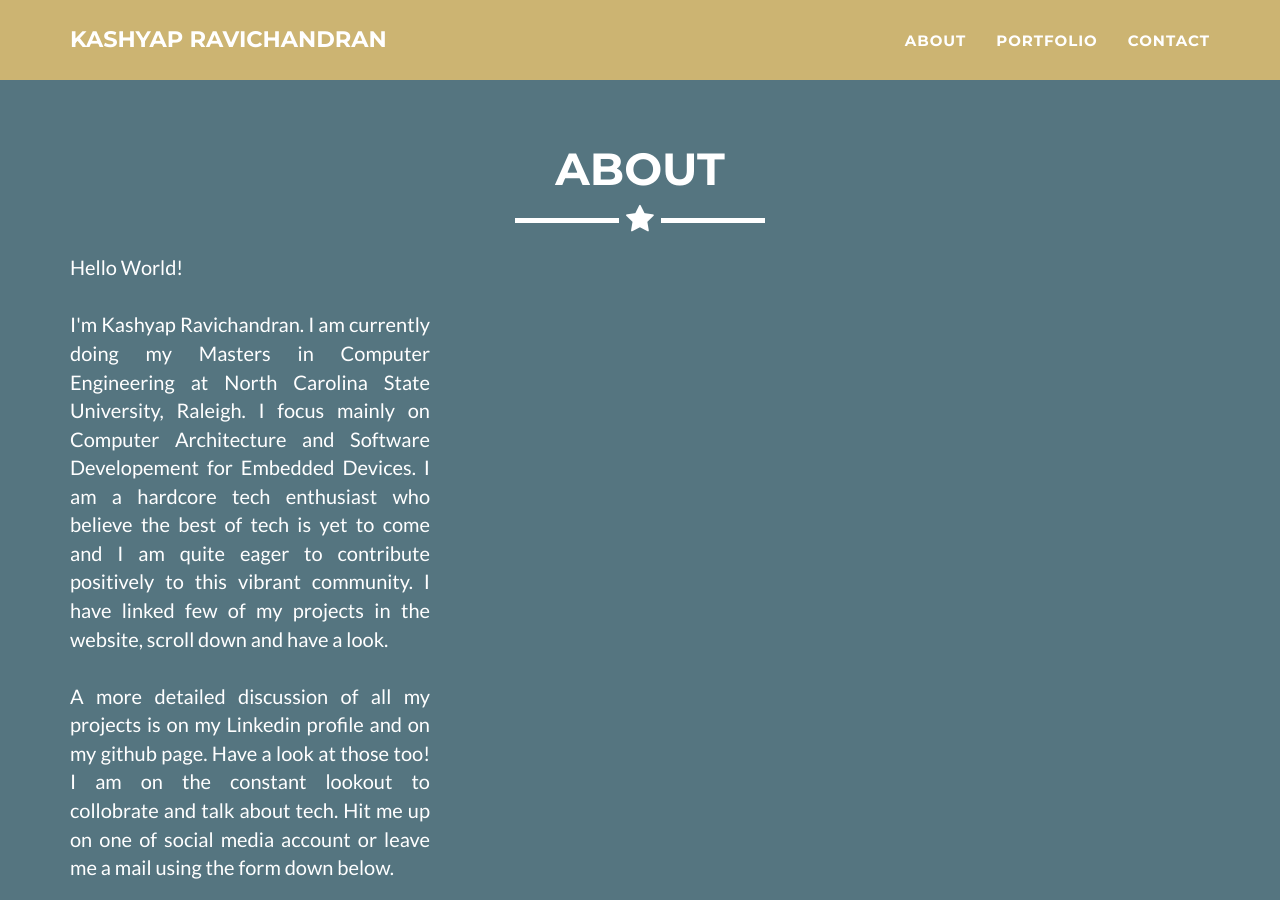
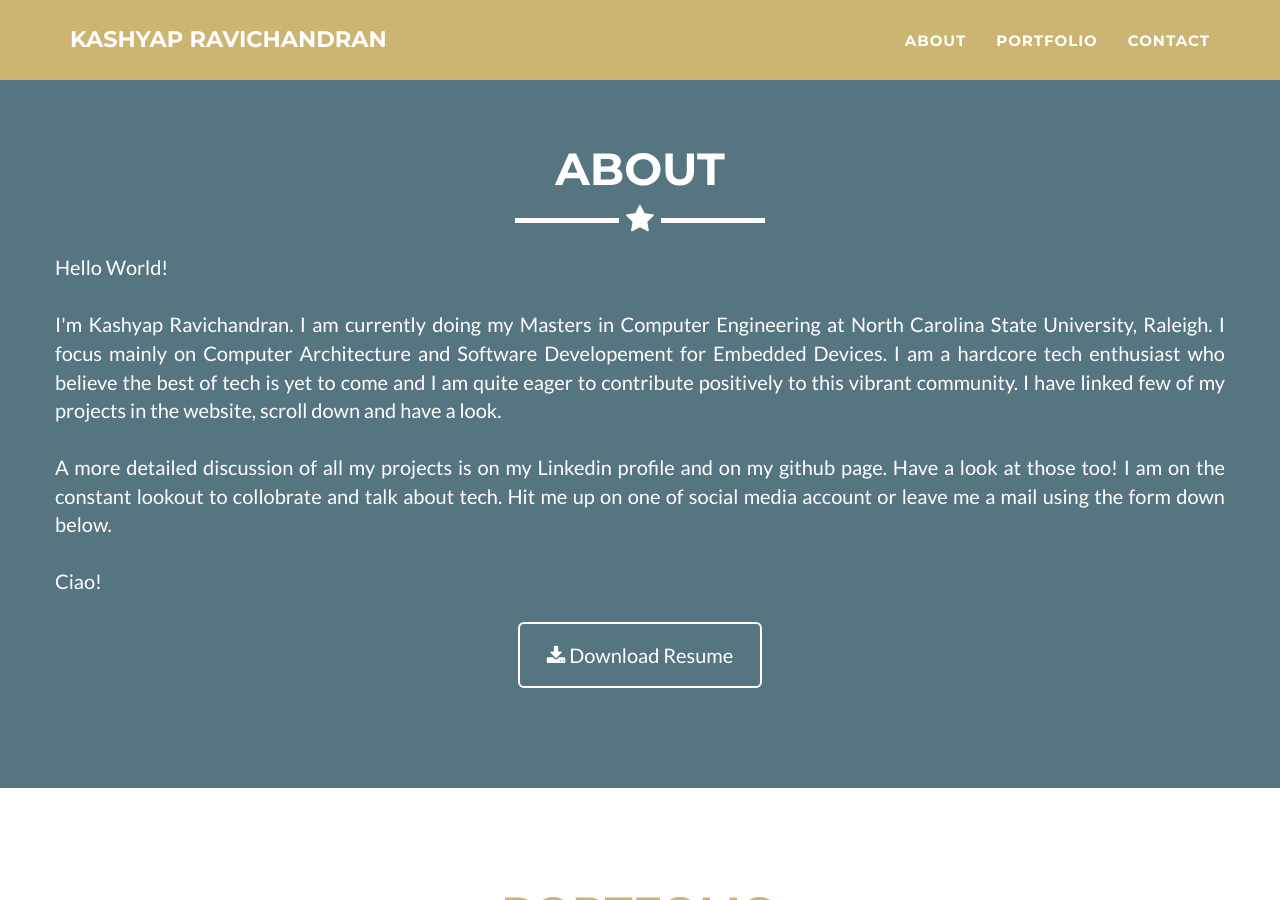
Before and after one commit to kashyapravichandran/kashyapravichandran.github.io, a Jekyll site: the page built from _posts/2014-07-18-project-1.markdown, in a window 1280 px wide and 900 px high, scrolled down 891 px. Built offline with Jekyll 4.4.1, drawn with Linux system fonts in a browser that asks for light colours.

Commit message:
about column

```diff
--- a/_includes/about.html
+++ b/_includes/about.html
@@ -8,7 +8,7 @@
                 </div>
             </div>
             <div class="row">
-                <div class="col-lg-4" allign = "" >
+                <div>
                     <p align="justify"> Hello World! <br><br>
                     I'm Kashyap Ravichandran. I am currently doing my Masters in Computer Engineering at North Carolina State University, Raleigh. I focus mainly on Computer Architecture and Software Developement for Embedded Devices. I am a hardcore tech enthusiast who believe the best of tech is yet to come and I am quite eager to contribute positively to this vibrant community. I have linked few of my projects in the website, scroll down and have a look. <br><br>
 
```
